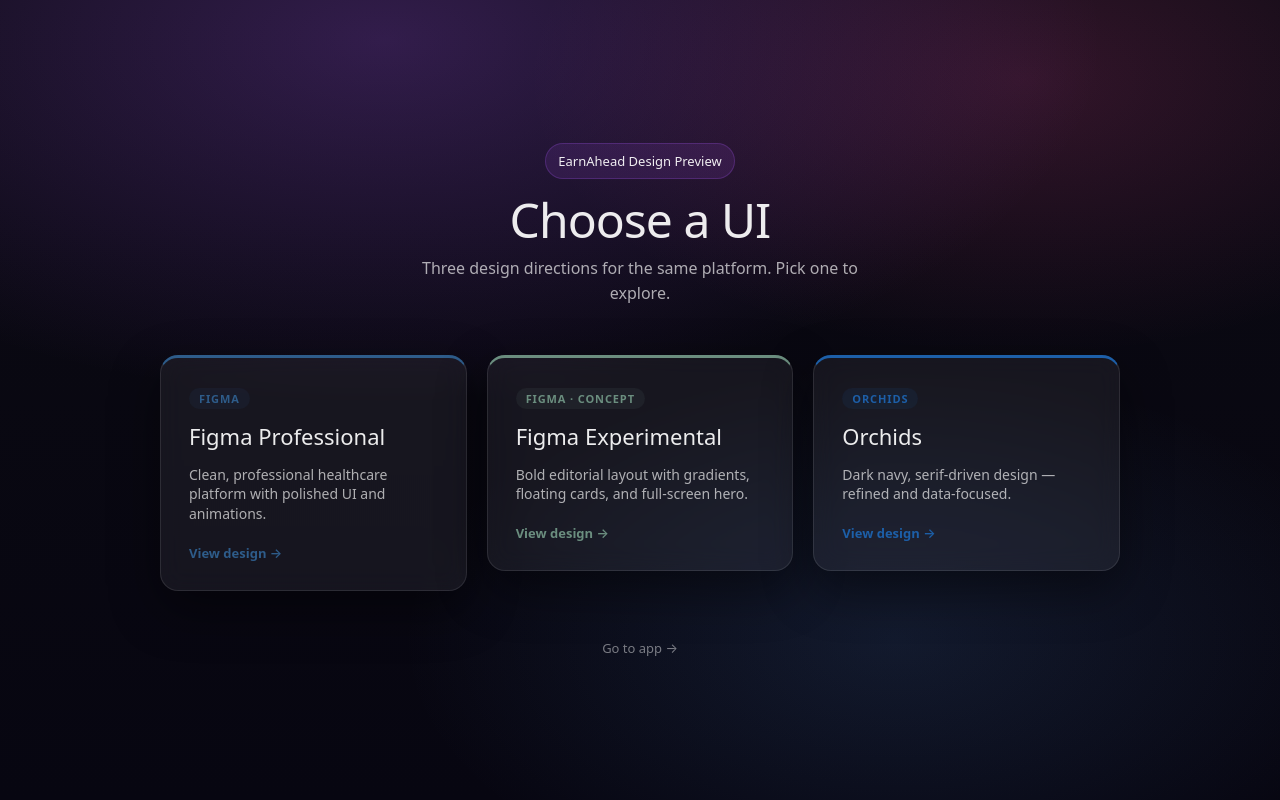
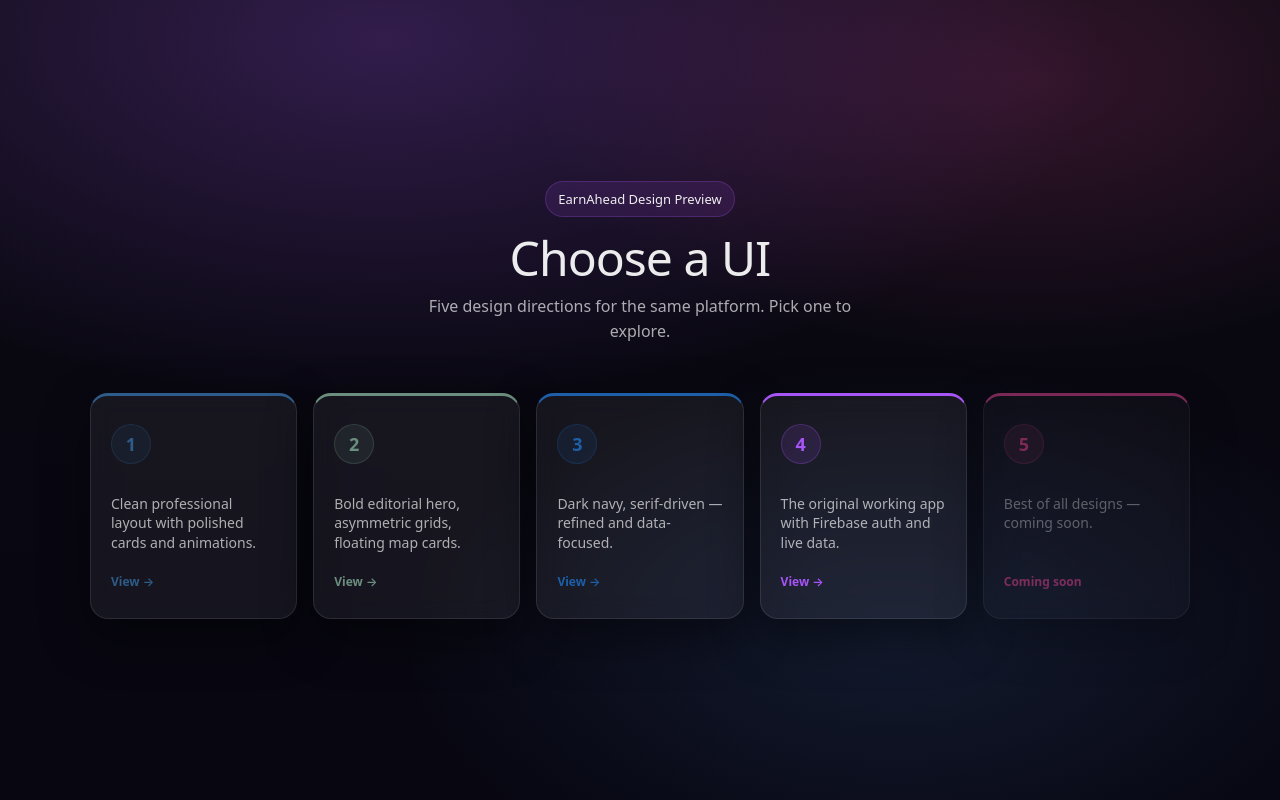
Before and after one commit to 5k-dan/earnahead, a Next.js app in the folder web/: page / in a window 1280 px wide. Built offline with nearby package versions, Linux system fonts and the light colour scheme; no server answers.

Commit message:
Update design picker to include five designs, adjust layout and styles, and handle disabled states

```diff
--- a/web/src/app/page.tsx
+++ b/web/src/app/page.tsx
@@ -4,25 +4,35 @@
 
 const designs = [
   {
+    num: "1",
     href: "/figma",
-    label: "Figma Professional",
-    description: "Clean, professional healthcare platform with polished UI and animations.",
+    description: "Clean professional layout with polished cards and animations.",
     accent: "#2E5C8A",
-    tag: "Figma",
   },
   {
+    num: "2",
     href: "/figma/concept",
-    label: "Figma Experimental",
-    description: "Bold editorial layout with gradients, floating cards, and full-screen hero.",
+    description: "Bold editorial hero, asymmetric grids, floating map cards.",
     accent: "#6B8E7F",
-    tag: "Figma · Concept",
   },
   {
+    num: "3",
     href: "/orchids",
-    label: "Orchids",
-    description: "Dark navy, serif-driven design — refined and data-focused.",
+    description: "Dark navy, serif-driven — refined and data-focused.",
     accent: "#1d5fa8",
-    tag: "Orchids",
+  },
+  {
+    num: "4",
+    href: "/dashboard",
+    description: "The original working app with Firebase auth and live data.",
+    accent: "#a855f7",
+  },
+  {
+    num: "5",
+    href: "/combined",
+    description: "Best of all designs — coming soon.",
+    accent: "#ec4899",
+    disabled: true,
   },
 ];
 
@@ -47,31 +57,35 @@
           Choose a UI
         </div>
         <p className="sub" style={{ maxWidth: 480, margin: "8px auto 0" }}>
-          Three design directions for the same platform. Pick one to explore.
+          Five design directions for the same platform. Pick one to explore.
         </p>
       </div>
 
       <div
         style={{
           display: "grid",
-          gridTemplateColumns: "repeat(auto-fit, minmax(280px, 1fr))",
-          gap: 20,
+          gridTemplateColumns: "repeat(5, 1fr)",
+          gap: 16,
           width: "100%",
-          maxWidth: 960,
+          maxWidth: 1100,
         }}
       >
-        {designs.map((d) => (
-          <Link key={d.href} href={d.href} style={{ textDecoration: "none" }}>
+        {designs.map((d) => {
+          const card = (
             <div
               className="surface"
               style={{
-                padding: 28,
-                cursor: "pointer",
-                transition: "transform 0.15s ease, box-shadow 0.15s ease",
+                padding: "28px 20px",
+                cursor: d.disabled ? "default" : "pointer",
+                transition: "transform 0.15s ease",
                 borderTop: `3px solid ${d.accent}`,
+                opacity: d.disabled ? 0.5 : 1,
+                height: "100%",
+                display: "flex",
+                flexDirection: "column",
               }}
               onMouseEnter={(e) => {
-                (e.currentTarget as HTMLDivElement).style.transform = "translateY(-4px)";
+                if (!d.disabled) (e.currentTarget as HTMLDivElement).style.transform = "translateY(-4px)";
               }}
               onMouseLeave={(e) => {
                 (e.currentTarget as HTMLDivElement).style.transform = "translateY(0)";
@@ -79,42 +93,36 @@
             >
               <div
                 style={{
-                  display: "inline-block",
-                  fontSize: 11,
-                  fontWeight: 600,
-                  letterSpacing: "0.08em",
-                  textTransform: "uppercase",
+                  width: 40,
+                  height: 40,
+                  borderRadius: "50%",
+                  background: `${d.accent}20`,
+                  border: `1.5px solid ${d.accent}40`,
+                  display: "flex",
+                  alignItems: "center",
+                  justifyContent: "center",
+                  fontSize: 18,
+                  fontWeight: 700,
                   color: d.accent,
-                  marginBottom: 12,
-                  padding: "3px 10px",
-                  borderRadius: 20,
-                  background: `${d.accent}18`,
+                  marginBottom: 16,
                 }}
               >
-                {d.tag}
+                {d.num}
               </div>
-              <div className="h2" style={{ marginBottom: 10, color: "var(--text)" }}>
-                {d.label}
-              </div>
-              <p className="kicker">{d.description}</p>
-              <div
-                style={{
-                  marginTop: 20,
-                  fontSize: 13,
-                  fontWeight: 600,
-                  color: d.accent,
-                }}
-              >
-                View design →
+              <p className="kicker" style={{ flex: 1, marginBottom: 20 }}>{d.description}</p>
+              <div style={{ fontSize: 12, fontWeight: 600, color: d.accent }}>
+                {d.disabled ? "Coming soon" : "View →"}
               </div>
             </div>
-          </Link>
-        ))}
+          );
+
+          return d.disabled ? (
+            <div key={d.num} style={{ textDecoration: "none" }}>{card}</div>
+          ) : (
+            <Link key={d.num} href={d.href} style={{ textDecoration: "none" }}>{card}</Link>
+          );
+        })}
       </div>
-
-      <Link href="/login" style={{ fontSize: 13, color: "var(--muted2)" }}>
-        Go to app →
-      </Link>
     </div>
   );
 }
```
